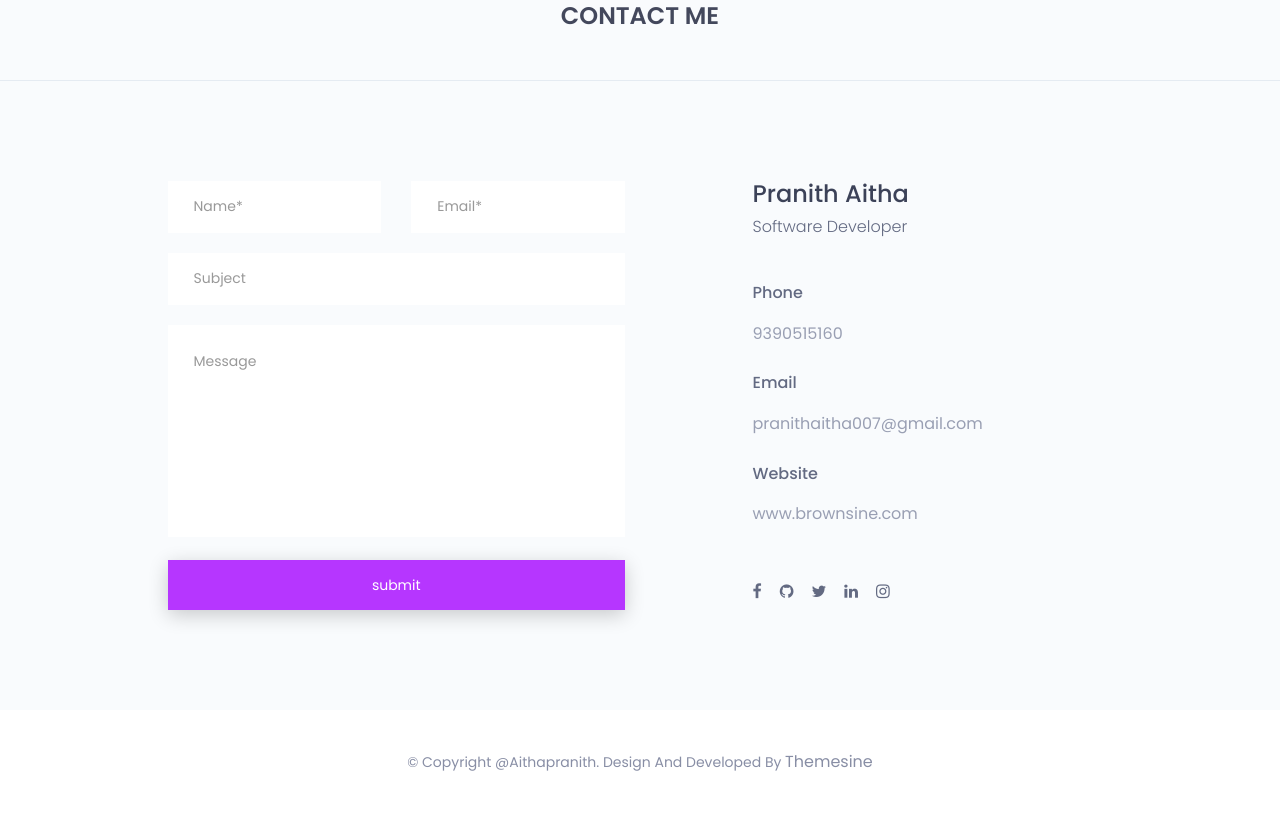
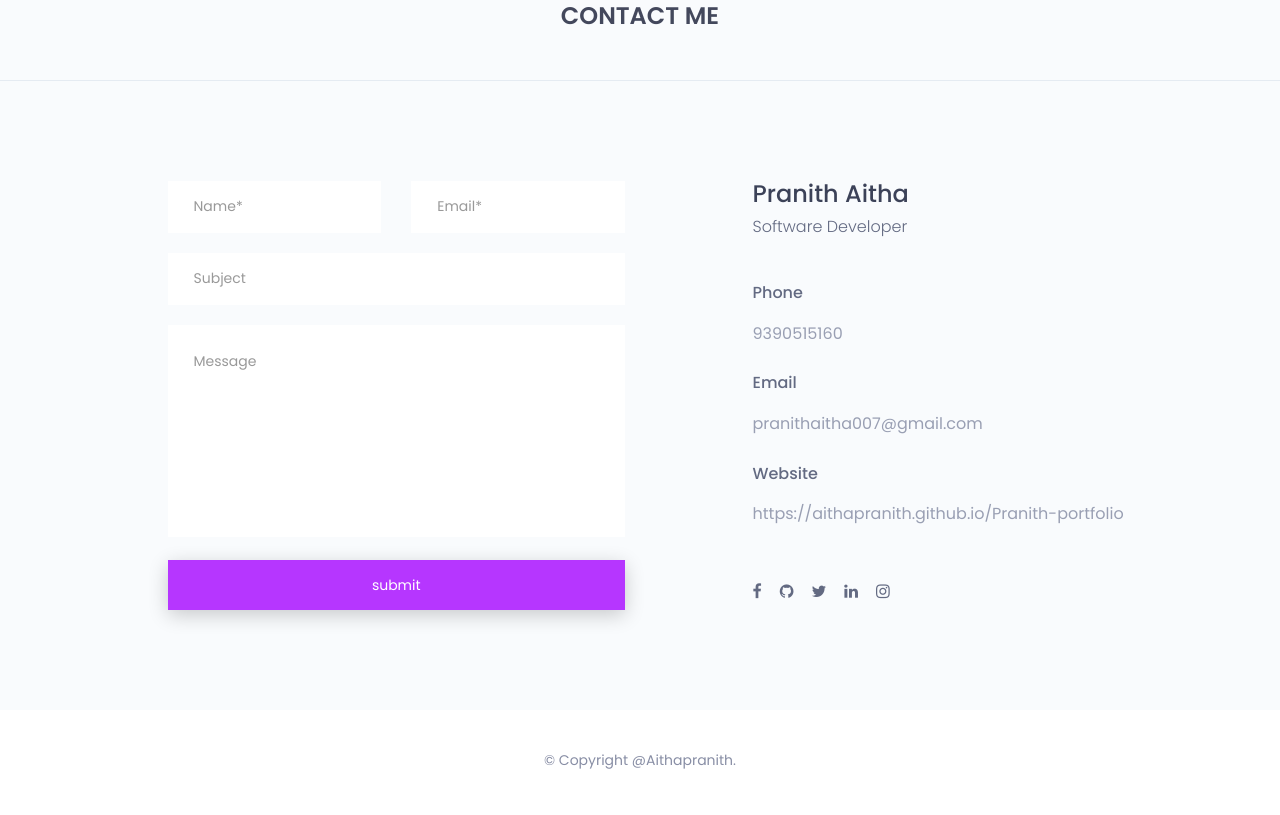
Before and after one commit to Aithapranith/Pranith-portfolio, a plain HTML site: page index.html in a window 1280 px wide. Shown: the part 5890-6705 px from the top of the page. Drawn offline with nearby package versions, Linux system fonts and the light colour scheme.

Commit message:
Update index.html

```diff
--- a/index.html
+++ b/index.html
@@ -823,7 +823,7 @@ With a strong foundation in Agile methodologies, SDLC, and software testing, I h
 										</div>
 										<div class="single-contact-add-info">
 											<h3>website</h3>
-											<p>www.brownsine.com</p>
+											<p>https://aithapranith.github.io/Pranith-portfolio<p>
 										</div>
 									</div>
 								</div><!--/.contact-adress-->
@@ -850,7 +850,7 @@ With a strong foundation in Agile methodologies, SDLC, and software testing, I h
 			<div class="container">
 				<div class="hm-footer-copyright text-center">
 					<p>
-						&copy; copyright @aithapranith. design and developed by <a href="https://www.themesine.com/">themesine</a>
+						&copy; copyright @aithapranith.
 					</p><!--/p-->
 				</div><!--/.text-center-->
 			</div><!--/.container-->
```
